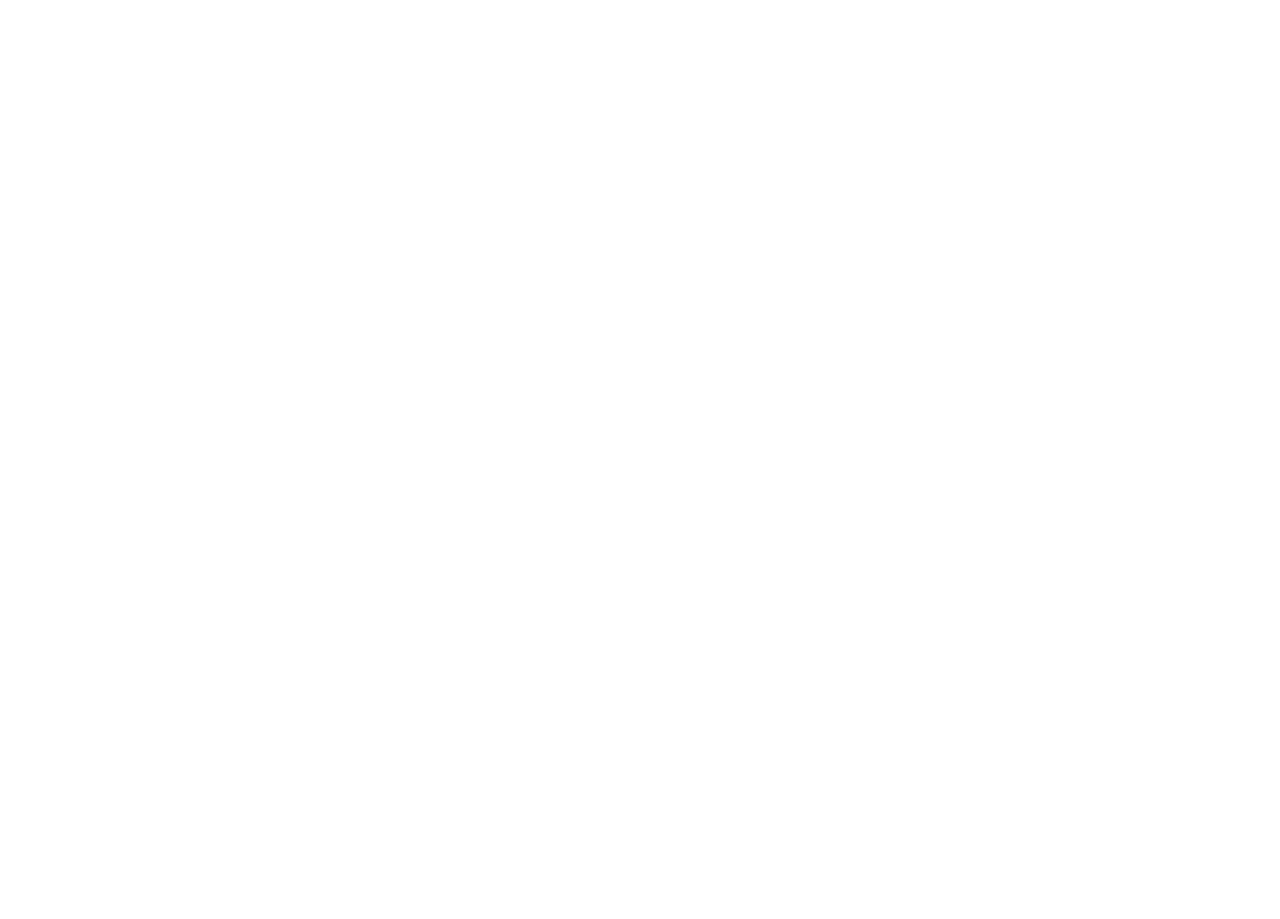
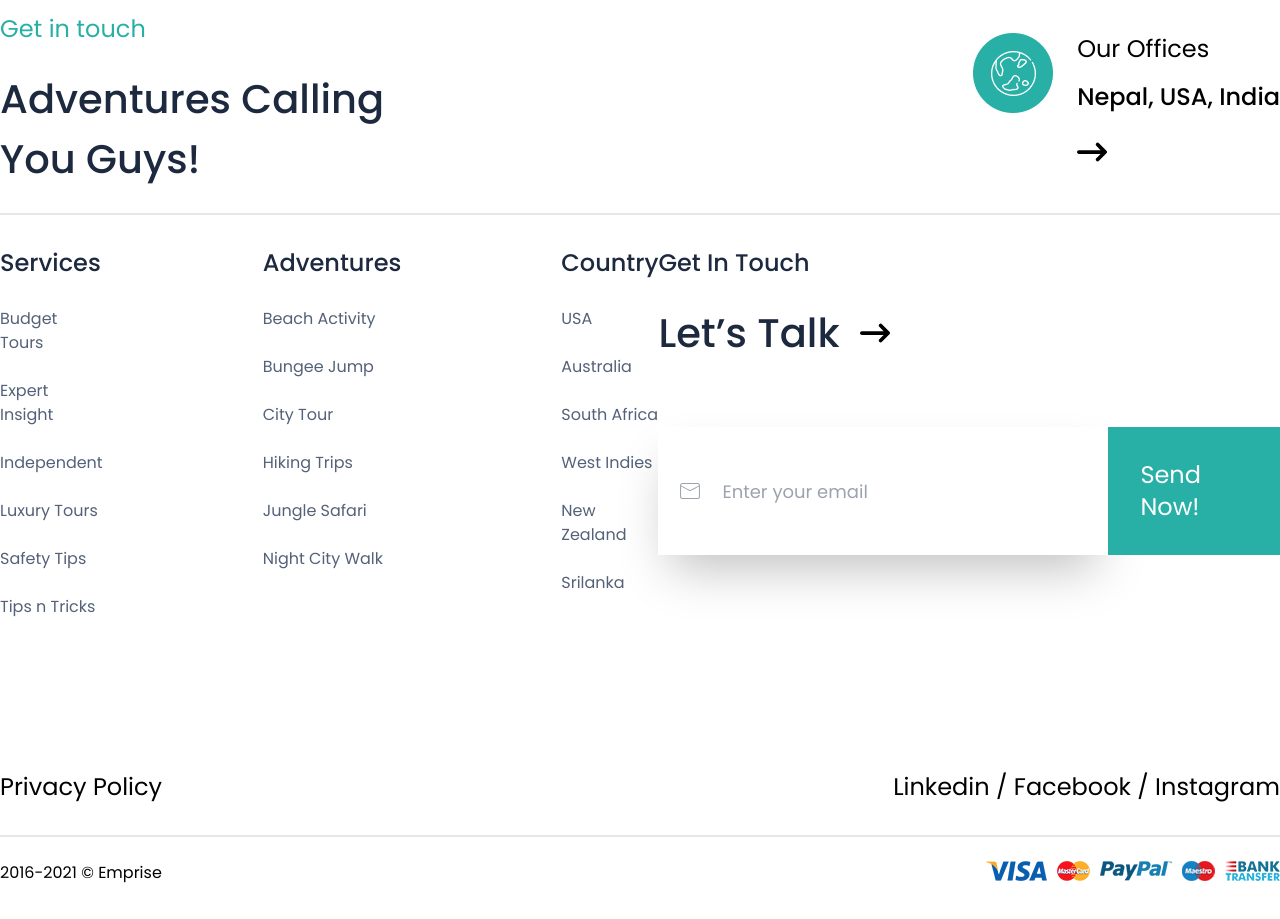
Before and after one commit to Afridul369/Emprise-Nepal, a React (Vite) app: page / in a window 1280 px wide. Shown: the part 7780-8699 px from the top of the page. Before the commit the page ends 7631 px from the top, so only its background shows below. Built offline with nearby package versions, Linux system fonts and the light colour scheme.

Commit message:
Footer Part Added

```diff
--- /dev/null
+++ b/src/Components/List.jsx
@@ -0,0 +1,11 @@
+import React from 'react'
+
+const List = ({className,listitem}) => {
+  return (
+    <>
+    <li className={`${className}`}>{listitem}</li>
+    </>
+  )
+}
+
+export default List
--- /dev/null
+++ b/src/Layouts/FooterPart/FooterPart.jsx
@@ -0,0 +1,135 @@
+import React from 'react'
+import Container from '../../Components/Container'
+import Flex from '../../Components/Flex'
+import Text from '../../Components/Text'
+import Image from '../../Components/Image'
+import Icon3 from '../../assets/icon3.png'
+import List from '../../Components/List'
+import Button3 from '../../Components/Button3'
+import Payment from '../../assets/payment.png'
+import { FiPlusCircle } from 'react-icons/fi'
+import { FaArrowRightLong } from 'react-icons/fa6'
+import { CiMail } from 'react-icons/ci'
+
+const FooterPart = () => {
+  return (
+    <>
+    <div className="py-16">
+        <Container>
+            <div className="border-b-2 mb-6">
+                <div className="pb-10">
+                    <Flex className={''}>
+                        <div className="">
+                            <Flex className={'items-center gap-x-3'}>
+                                <FiPlusCircle className='text-3xl'/>
+                                <Text as={'h1'} text={'QUICK LINKS'} className={'text-2xl font-semibold text-OxfordBlue '}/>
+                            </Flex>
+                        </div>
+                        <div className="px-16">
+                            <Text as={'p'} text={'Explore more categories'} className={'text-2xl  text-Grey3 '}/>
+                        </div>
+                        <div className="ml-auto">
+                            <Text as={'p'} text={'0123-456-324-54 | hello@entrada.com'} className={'text-2xl text-Grey2 '}/>
+                        </div>
+                    </Flex>
+                </div>
+            </div>
+            <div className="border-b-2">
+                <Flex className={'justify-between'}>
+                    <div className="">
+                        <Text as={'p'} text={'Get in touch'} className={'text-2xl text-SeaGreen mb-6'}/>
+                        <Text as={'h1'} text={'Adventures Calling'} className={'text-[40px] font-medium text-OxfordBlue '}/>
+                        <Text as={'h1'} text={'You Guys!'} className={'text-[40px] font-medium text-OxfordBlue mb-6'}/>
+                    </div>
+                    <div className="py-5">
+                        <Flex className={'gap-x-6'}>
+                            <Image imgSrc={Icon3} imgAlt={'icon3'}/>
+                            <div className="">
+                                <Text as={'p'} text={'Our Offices'} className={'text-2xl text-black mb-4'}/>
+                                <Text as={'p'} text={'Nepal, USA, India'} className={'text-2xl font-medium text-black mb-6'}/>
+                                <FaArrowRightLong className='text-3xl'/>
+                            </div>
+                        </Flex>
+                    </div>
+                </Flex>
+            </div>
+            <div className="py-8 border-b-2">
+                <Flex className={'justify-between mb-32'}>
+                    <Flex className="">
+                        <div className="">
+                            <Text as={'p'} text={'Services'} className={'text-2xl font-medium text-OxfordBlue mb-7'}/>
+                            <ul>
+                                <List listitem={'Budget Tours'} className={'text-base text-Grey3 mb-6'}/>
+                                <List listitem={'Expert Insight'} className={'text-base text-Grey3 mb-6'}/>
+                                <List listitem={'Independent'} className={'text-base text-Grey3 mb-6'}/>
+                                <List listitem={'Luxury Tours'} className={'text-base text-Grey3 mb-6'}/>
+                                <List listitem={'Safety Tips'} className={'text-base text-Grey3 mb-6'}/>
+                                <List listitem={'Tips n Tricks'} className={'text-base text-Grey3 mb-6'}/>
+                            </ul>
+                        </div>
+                        <div className="px-40">
+                            <Text as={'p'} text={'Adventures'} className={'text-2xl font-medium text-OxfordBlue mb-7'}/>
+                            <ul>
+                                <List listitem={'Beach Activity'} className={'text-base text-Grey3 mb-6'}/>
+                                <List listitem={'Bungee Jump'} className={'text-base text-Grey3 mb-6'}/>
+                                <List listitem={'City Tour'} className={'text-base text-Grey3 mb-6'}/>
+                                <List listitem={'Hiking Trips'} className={'text-base text-Grey3 mb-6'}/>
+                                <List listitem={'Jungle Safari'} className={'text-base text-Grey3 mb-6'}/>
+                                <List listitem={'Night City Walk'} className={'text-base text-Grey3 mb-6'}/>
+                            </ul>
+                        </div>
+                        <div className="">
+                            <Text as={'p'} text={'Country'} className={'text-2xl font-medium text-OxfordBlue mb-7'}/>
+                            <ul>
+                                <List listitem={'USA'} className={'text-base text-Grey3 mb-6'}/>
+                                <List listitem={'Australia'} className={'text-base text-Grey3 mb-6'}/>
+                                <List listitem={'South Africa'} className={'text-base text-Grey3 mb-6'}/>
+                                <List listitem={'West Indies'} className={'text-base text-Grey3 mb-6'}/>
+                                <List listitem={'New Zealand'} className={'text-base text-Grey3 mb-6'}/>
+                                <List listitem={'Srilanka'} className={'text-base text-Grey3 mb-6'}/>
+                            </ul>
+                        </div>
+                    </Flex>
+                    <div className="">
+                        <Text as={'p'} text={'Get In Touch'} className={'text-2xl font-medium text-OxfordBlue mb-6'}/>
+                        <Flex className={'items-center gap-x-5 mb-6'}>
+                            <Text as={'p'} text={'Let’s Talk'} className={'text-[40px] font-medium text-OxfordBlue'}/>
+                            <FaArrowRightLong className='text-3xl '/>
+                        </Flex>
+                        <div className="relative mt-16 mb-12">
+                            <CiMail className='absolute top-1/2 -translate-y-1/2 text-2xl text-Grey left-5'/>
+                            <Flex>
+                                <input type="text" placeholder="Enter your email"  className='text-[18px] text-Grey py-5 px-16  w-[450px] shadow-2xl'/>
+                                <Button3 text={'Send Now!'}/>
+                            </Flex>
+                        </div>
+                    </div>
+                </Flex>
+                <Flex className={'justify-between'}>
+                    <div className="">
+                        <Text as={'p'} text={'Privacy Policy'} className={'text-2xl text-black '}/>
+                    </div>
+                    <div className="">
+                        <Flex>
+                            <Text as={'p'} text={'Linkedin  /  Facebook  /  Instagram'} className={'text-2xl text-black '}/>
+                        </Flex>
+                    </div>
+                </Flex>
+            </div>
+            <div className="py-6">
+                <Flex className={'justify-between'}>
+                    <div className="">
+                        <Text as={'p'} text={'2016-2021 © Emprise'} className={'text-base text-black'}/>
+                    </div>
+                    <div className="">
+                        <Image imgSrc={Payment} imgAlt={'Payment'}/>
+                    </div>
+                </Flex>
+            </div>
+        </Container>
+    </div>
+    </>
+  )
+}
+
+export default FooterPart
--- a/src/Pages/Home.jsx
+++ b/src/Pages/Home.jsx
@@ -10,6 +10,7 @@
 import SubscribePart from '../Layouts/SubscribePart/SubscribePart'
 import ConcernPart from '../Layouts/ConcernPart/ConcernPart'
 import QuestionPart from '../Layouts/QuestionPart/QuestionPart'
+import FooterPart from '../Layouts/FooterPart/FooterPart'
 
 const Home = () => {
   return (
@@ -25,6 +26,7 @@
     <SubscribePart/>
     <ConcernPart/>
     <QuestionPart/>
+    <FooterPart/>
     </>
   )
 }
```
Also changed, not shown: src/assets/icon3.png (added), src/assets/payment.png (added).
